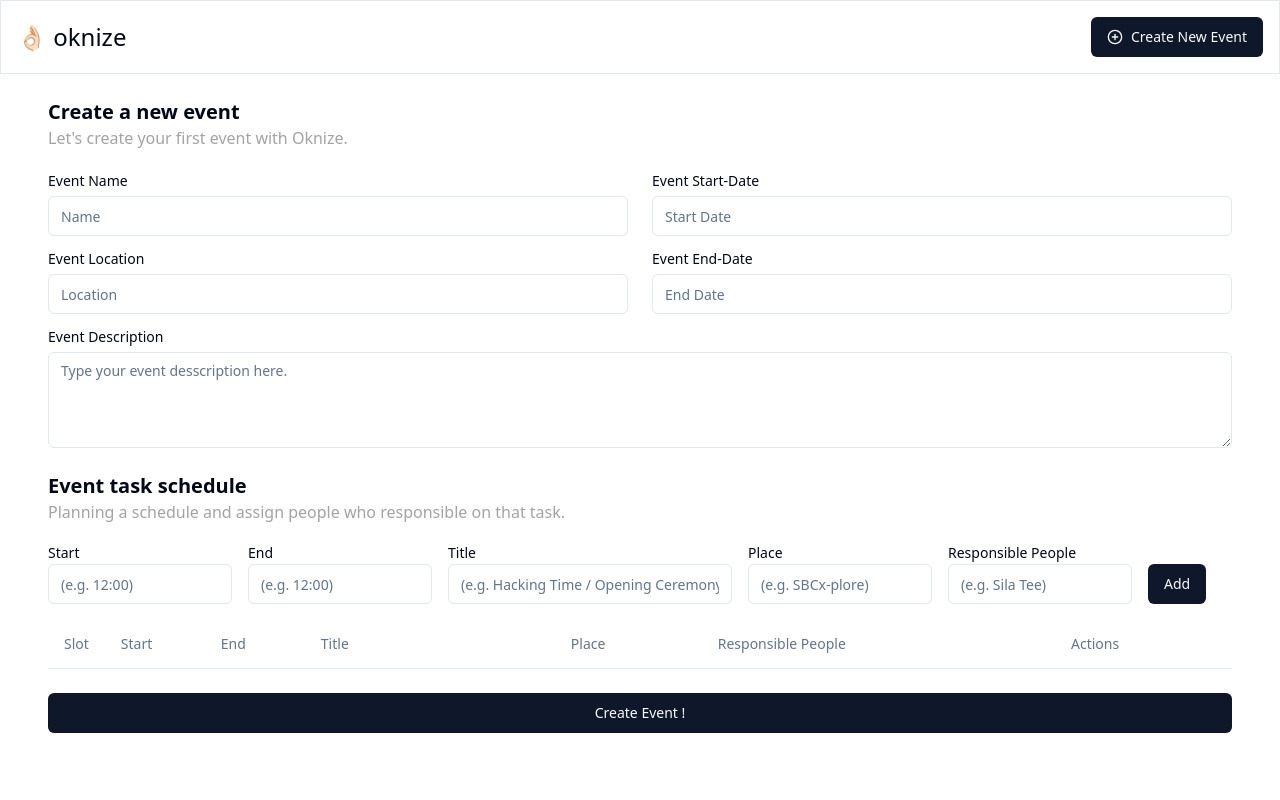
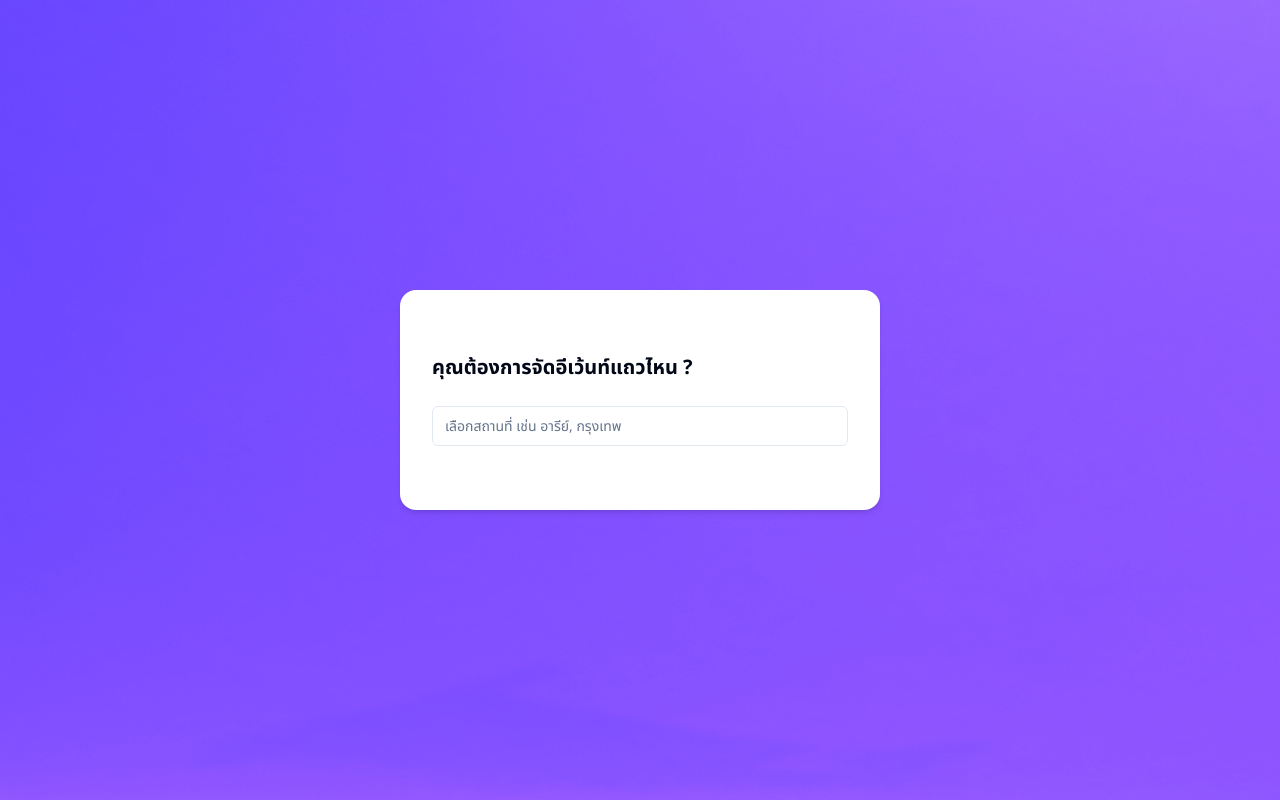
Before and after one commit to creatorsgarten/oknize, a Next.js app: page /create in a window 1280 px wide. Built offline with nearby package versions, Linux system fonts and the light colour scheme.

Commit message:
create event page

```diff
--- a/src/pages/_app.tsx
+++ b/src/pages/_app.tsx
@@ -1,6 +1,20 @@
-import '@/styles/globals.css'
-import type { AppProps } from 'next/app'
+import Navbar from "@/components/navbar/Navbar";
+import "@/styles/globals.css";
+import type { AppProps } from "next/app";
+import { useRouter } from "next/router";
+import { Nunito, Noto_Sans_Thai } from "next/font/google";
+import { cn } from "@/lib/utils";
+
+const nunito = Nunito({ subsets: ["latin"] });
+const notosansthai = Noto_Sans_Thai({ subsets: ["thai"] });
 
 export default function App({ Component, pageProps }: AppProps) {
-  return <Component {...pageProps} />
+  const router = useRouter();
+
+  return (
+    <div className={notosansthai.className}>
+      {router.pathname !== "/create" && <Navbar />}
+      <Component {...pageProps} />
+    </div>
+  );
 }
--- a/src/pages/_document.tsx
+++ b/src/pages/_document.tsx
@@ -30,7 +30,6 @@ export default function Document() {
         {/* manifest */}
         <link rel="manifest" href="/manifest.json" />
       </Head>
-      <Navbar />
       <body>
         <Main />
         <NextScript />
--- a/src/pages/create/index.tsx
+++ b/src/pages/create/index.tsx
@@ -4,6 +4,7 @@ import { Input } from "@/components/ui/input";
 import { Label } from "@/components/ui/label";
 import { Textarea } from "@/components/ui/textarea";
 import { ScheduleSlot } from "@/lib/schedule";
+import Image from "next/image";
 import Link from "next/link";
 import { ChangeEventHandler, useState } from "react";
 
@@ -32,168 +33,39 @@ const CreateEventPage = () => {
     },
   });
 
-  const [scheduleData, setScheduleData] = useState({
-    title: "",
-    start: "",
-    end: "",
-    id: "",
-    place: "",
-    responsiblePeople: "",
-  });
-
-  const [taskData, setTaskData] = useState<ScheduleSlot[]>([]);
-  const [test, setTest] = useState("");
-
-  const handleOnTaskInputChange = (
+  const handleEventInputChange = (
     event: React.ChangeEvent<HTMLInputElement>
   ) => {
-    setScheduleData({ ...scheduleData, [event.target.id]: event.target.value });
-  };
-
-  const handleOnAddTaskData = () => {
-    const newScheduleData = {
-      ...scheduleData,
-      responsiblePeople: scheduleData.responsiblePeople.split(" "),
-    };
-    setTaskData([...taskData, newScheduleData]);
-    setScheduleData({
-      title: "",
-      start: "",
-      end: "",
-      id: "",
-      place: "",
-      responsiblePeople: "",
+    setEventData({
+      ...eventData,
+      [event.target.id]: event.target.value,
     });
   };
 
-  const handleOnDeleteTaskData = () => {};
-  const handleSaveChanges = () => {};
+  return (
+    <div className="mx-auto relative p-6 px-12 min-h-screen">
+      <div className="absolute z-10 left-1/2 top-1/2 -translate-x-1/2 -translate-y-1/2 w-full max-w-lg mx-auto px-4">
+        <div className="bg-white shadow-md rounded-2xl py-16 px-8 flex flex-col gap-6">
+          <div className="font-bold text-xl">คุณต้องการจัดอีเว้นท์แถวไหน ?</div>
 
-  return (
-    <div className="p-6 px-12">
-      <div className="font-bold text-xl">Create a new event</div>
-      <div className=" text-neutral-400 font-sm">
-        {"Let's create your first event with Oknize."}
-      </div>
-
-      <div className="mt-6 grid grid-cols-4 gap-6">
-        <div className=" col-span-2">
-          <div className="grid w-full items-center gap-2">
-            <Label htmlFor="name">Event Name</Label>
-            <Input type="text" id="name" placeholder="Name" />
-          </div>
-
-          <div className="grid w-full items-center gap-2 mt-4">
-            <Label htmlFor="location">Event Location</Label>
-            <Input type="text" id="location" placeholder="Location" />
-          </div>
-        </div>
-
-        <div className="col-span-2">
-          <div className="grid w-full items-center gap-2">
-            <Label htmlFor="start">Event Start-Date</Label>
-            <Input type="text" id="start" placeholder="Start Date" />
-          </div>
-
-          <div className="grid w-full items-center gap-2 mt-4">
-            <Label htmlFor="end">Event End-Date</Label>
-            <Input type="text" id="end" placeholder="End Date" />
+          <div className="w-full items-center ">
+            <Input
+              type="text"
+              id="place"
+              placeholder="เลือกสถานที่ เช่น อารีย์, กรุงเทพ"
+              onChange={handleEventInputChange}
+              value={eventData.place}
+            />
           </div>
         </div>
       </div>
 
-      <div className="grid w-full gap-2 mt-4">
-        <Label htmlFor="description">Event Description</Label>
-        <Textarea
-          className="min-h-[12vh]"
-          placeholder="Type your event desscription here."
-          id="description"
-        />
-      </div>
-
-      <div className="mt-6">
-        <div className="font-bold text-xl">Event task schedule</div>
-        <div className=" text-neutral-400 font-sm">
-          {
-            "Planning a schedule and assign people who responsible on that task."
-          }
-        </div>
-      </div>
-
-      <div className="mt-4">
-        <div className="grid grid-cols-12 gap-4 items-end">
-          <div className="col-span-2 w-full items-center ">
-            <Label htmlFor="scheduleStart">Start</Label>
-            <Input
-              type="text"
-              id="start"
-              placeholder="(e.g. 12:00)"
-              value={scheduleData.start}
-              onChange={handleOnTaskInputChange}
-            />
-          </div>
-
-          <div className="col-span-2 w-full items-center">
-            <Label htmlFor="scheduleEnd">End</Label>
-            <Input
-              type="text"
-              id="end"
-              placeholder="(e.g. 12:00)"
-              value={scheduleData.end}
-              onChange={handleOnTaskInputChange}
-            />
-          </div>
-
-          <div className="col-span-3 w-full items-center ">
-            <Label htmlFor="title">Title</Label>
-            <Input
-              type="text"
-              id="title"
-              placeholder="(e.g. Hacking Time / Opening Ceremony)"
-              value={scheduleData.title}
-              onChange={handleOnTaskInputChange}
-            />
-          </div>
-
-          <div className="col-span-2 w-full items-center ">
-            <Label htmlFor="place">Place</Label>
-            <Input
-              type="text"
-              id="place"
-              placeholder="(e.g. SBCx-plore)"
-              value={scheduleData.place}
-              onChange={handleOnTaskInputChange}
-            />
-          </div>
-
-          <div className="col-span-2 w-full items-center">
-            <Label htmlFor="responsiblePeople">Responsible People</Label>
-            <Input
-              type="text"
-              id="responsiblePeople"
-              placeholder="(e.g. Sila Tee)"
-              value={scheduleData.responsiblePeople}
-              onChange={handleOnTaskInputChange}
-            />
-          </div>
-
-          <div className="col-span-1">
-            <Button onClick={handleOnAddTaskData}>Add</Button>
-          </div>
-        </div>
-
-        <div className="mt-4">
-          <TaskTable
-            tableData={taskData}
-            onSave={handleSaveChanges}
-            onDelete={handleOnDeleteTaskData}
-          />
-        </div>
-
-        <Link href="/">
-          <Button className="w-full mt-6">Create Event !</Button>
-        </Link>
-      </div>
+      <Image
+        src="/assets/purple_bg.png"
+        alt=""
+        layout="fill"
+        objectFit="cover"
+      />
     </div>
   );
 };
```
Also changed, not shown: public/assets/purple_bg.png (added), 1 other file (tests, documents, lock files or other folders).
